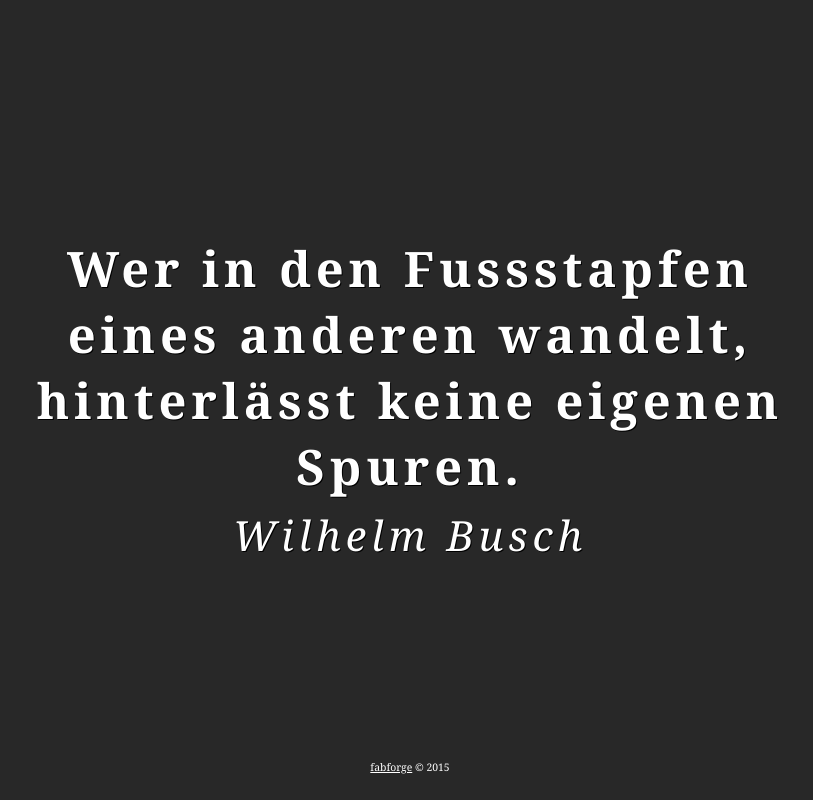
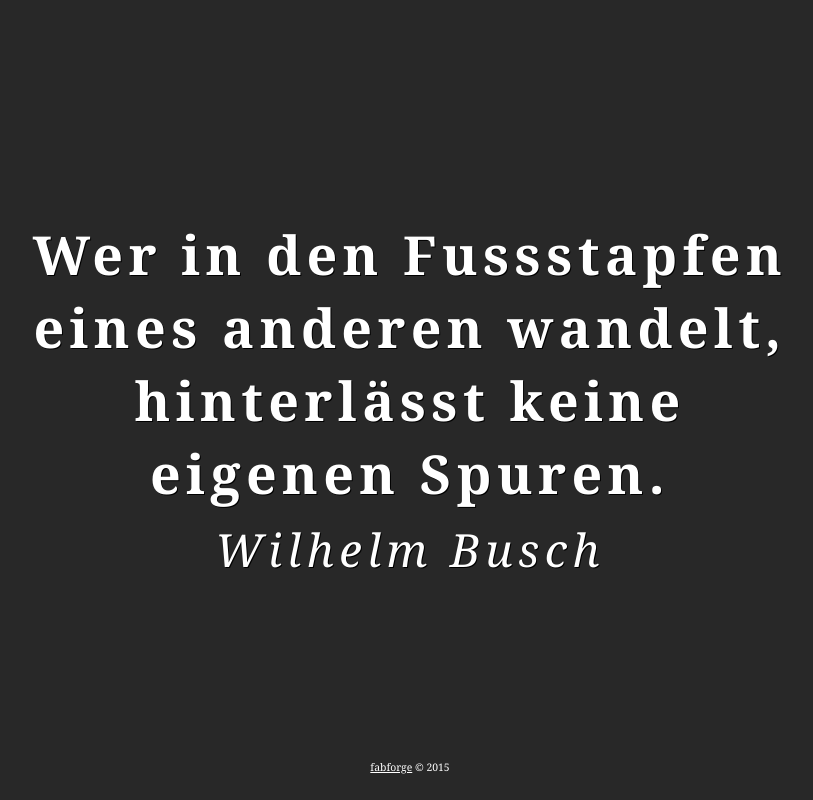
Before and after one commit to foxfabi/zitat.json, a PHP site: page / in a window 1280 px wide. Shown: the whole page, without its empty margins (230-1043 px from the left). Run offline with PHP 8.4, Linux system fonts and the light colour scheme; data comes from the database, SQL or seed files in the repository.

Commit message:
Viewport Sized Typography without Javascript

```diff
--- a/css/styles.css
+++ b/css/styles.css
@@ -23,9 +23,18 @@ a {
   text-align: center;
   /* proportio divina => ratio: 61.8:38.2*/
   width: 61.8%;
+  display: table;
+  height: 100%;
 }
 
-article {letter-spacing: 0.1em; text-shadow: #000 1px 1px 0;}
+article {
+  letter-spacing: 0.1em;
+  text-shadow: #000 1px 1px 0;
+  display: table-cell;
+  vertical-align: middle;
+  font-size: 4.2vw;
+}
+
 article small {font-style: italic; font-size: 85%;}
 
 footer {
@@ -36,12 +45,3 @@ footer {
   width: 100%;
   font-size: 65%;
 }
-
-/*
-@media only screen and (min-width: 480px) {
-  article {font-size:2.135em; font-weight:500;}
-}
-@media only screen and (min-width: 1280px) {
-  article {font-size:2.835em; font-weight:500;}
-}
-*/
--- a/index.php
+++ b/index.php
@@ -16,7 +16,7 @@ $quote = $_SESSION['quote'];
 <body>
   <div class="wrapper">
     <article id="placeholder"><p>
-      <?php printf("<strong>%s</strong> <small>%s</small>", $quote->quote, $quote->author); ?>
+      <?php printf("<strong>%s</strong><br/><small>%s</small>", $quote->quote, $quote->author); ?>
     </p></article>
   </div>
   <footer>
```
